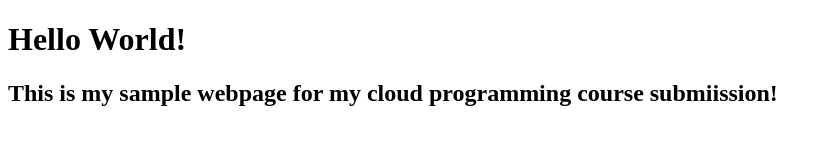
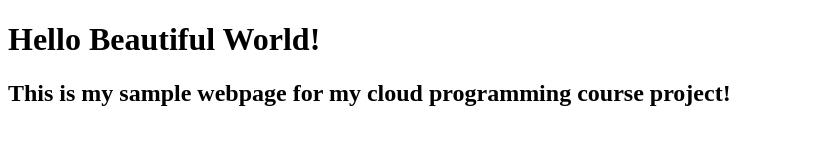
Before and after one commit to Peace-Peters/aws-static-website, a plain HTML site: page website/index.html in a window 1280 px wide. Shown: the whole page, without its empty margins (0-831 px from the left). Drawn offline with Linux system fonts and the light colour scheme.

Commit message:
Updated File

```diff
--- a/website/index.html
+++ b/website/index.html
@@ -6,7 +6,7 @@
     <title>Hello World!</title>
 </head>
 <body>
-    <h1>Hello World!</h1>
-    <h2>This is my sample webpage for my cloud programming course submiission!</h2>
+    <h1>Hello Beautiful World!</h1>
+    <h2>This is my sample webpage for my cloud programming course project!</h2>
 </body>
 </html>
```
Also changed, not shown: 4 other files.
